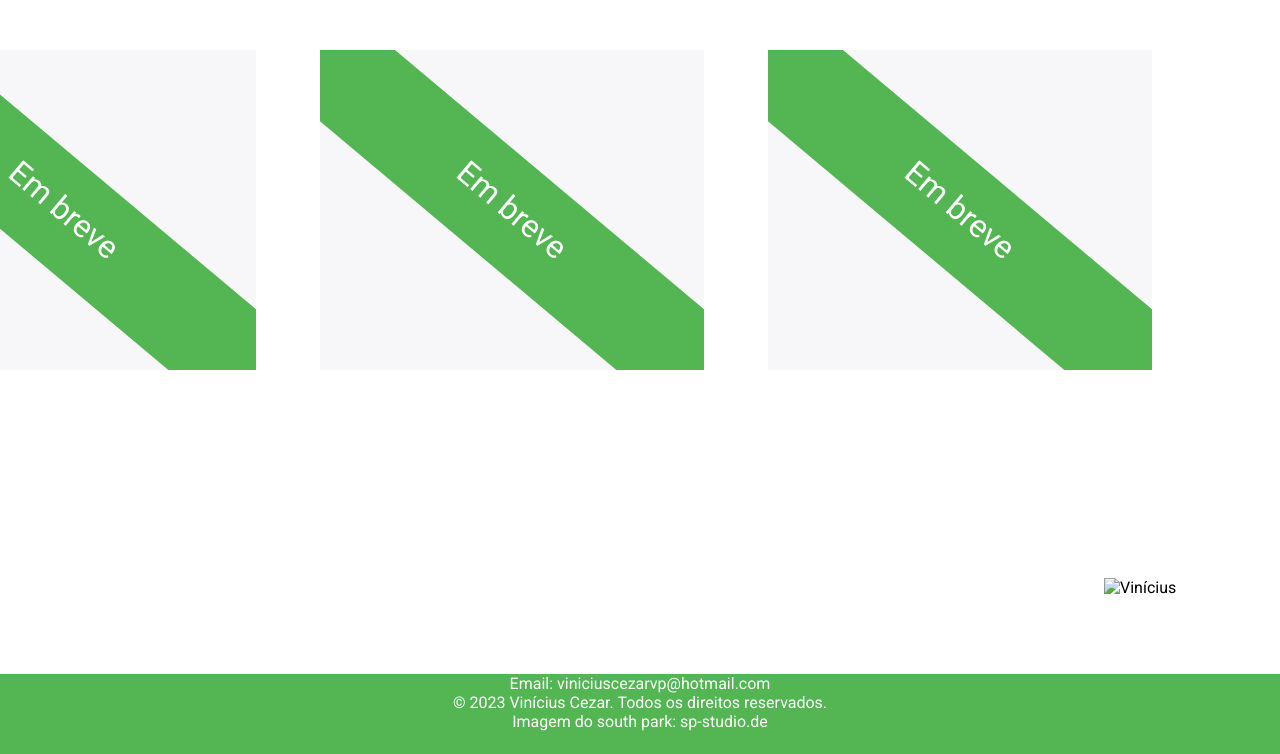
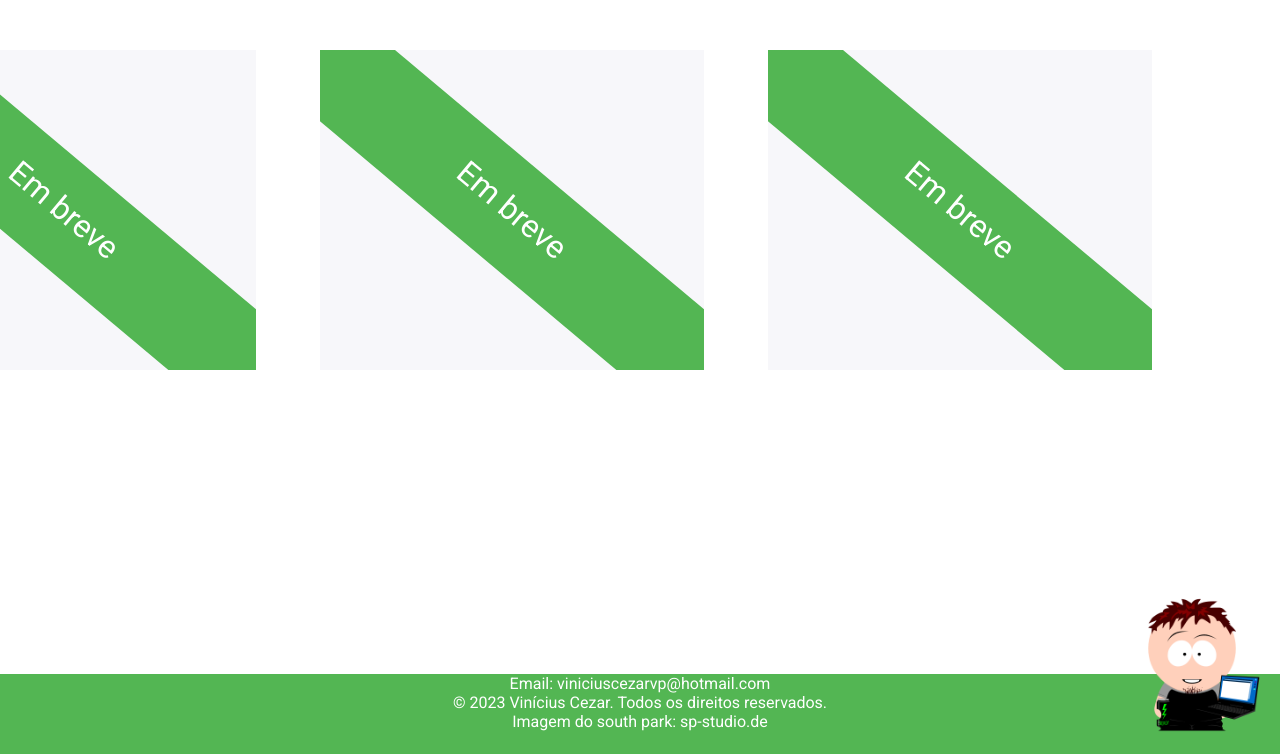
Before and after one commit to ViCezar/Portfolio, a plain HTML site: page portfolio.html in a window 1280 px wide. Shown: the part 2352-3106 px from the top of the page. Drawn offline with Linux system fonts and the light colour scheme.

Commit message:
Update portfolio.html

```diff
--- a/portfolio.html
+++ b/portfolio.html
@@ -116,7 +116,7 @@
 
 
 <footer>
-    <img id="park" src="./assets/SP-Studio.png" alt="Vinícius">
+    <img id="park" src="SP-Studio.png" alt="Vinícius">
     <div class="creditos">
         <div class="site">Email: viniciuscezarvp@hotmail.com <br>  © 2023 Vinícius Cezar. Todos os direitos reservados. <br> Imagem do south park: sp-studio.de</div>
     </div>
```
